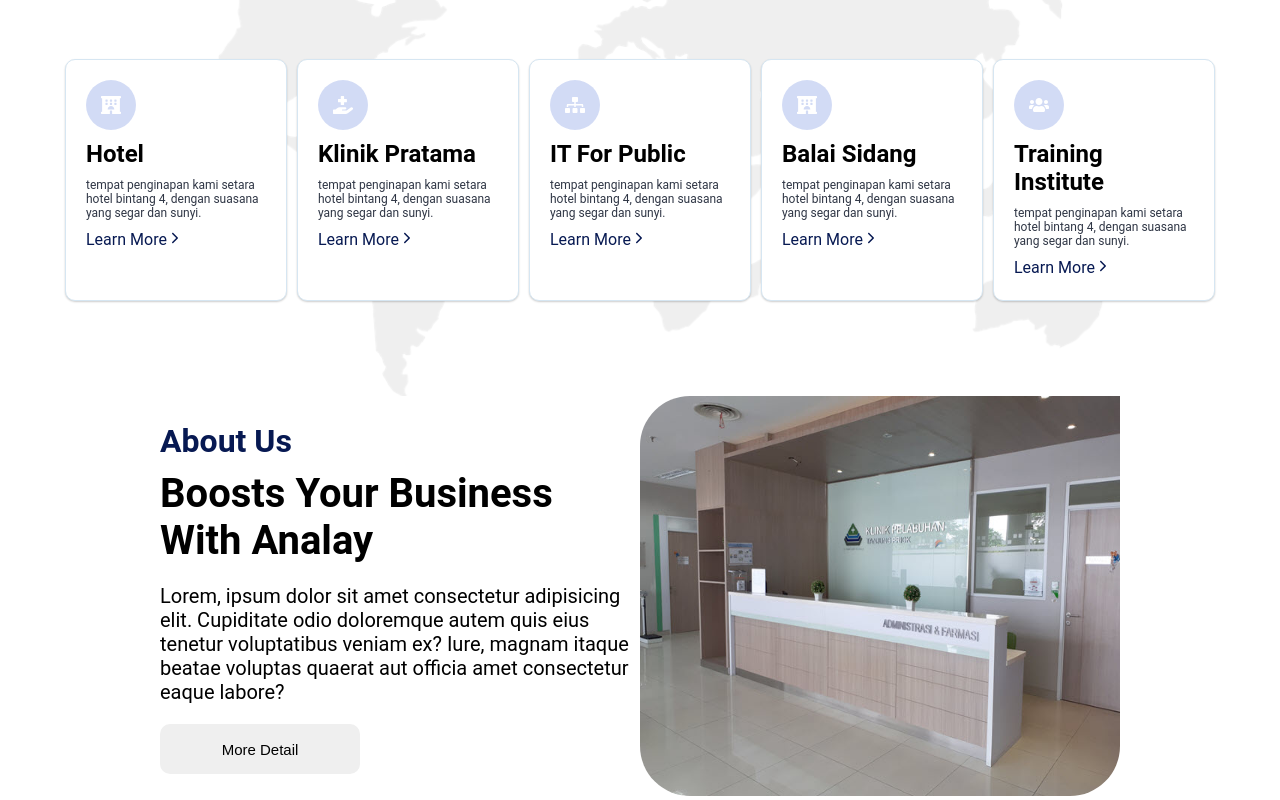
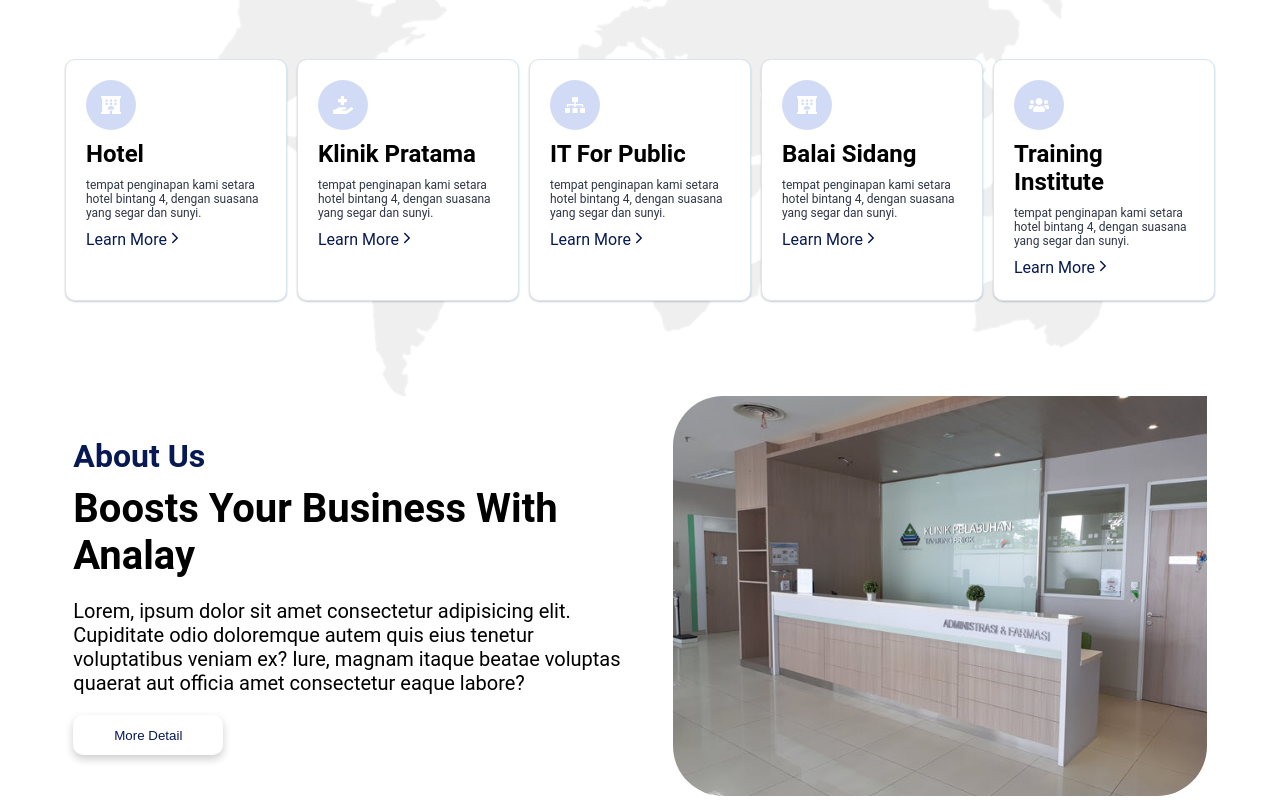
Before and after one commit to fhanif2010/PusatBisnis, a React (Vite) app: page / in a window 1280 px wide. Shown: the part 982-1782 px from the top of the page. Built offline with nearby package versions, Linux system fonts and the light colour scheme.

Commit message:
Update Home Page About Me

```diff
--- /dev/null
+++ b/src/components/Button/Button.css
@@ -0,0 +1,20 @@
+.action {
+    button {
+        width: 150px;
+        height: 40px;
+        border-radius: 10px;
+        border: none;
+        outline: none;
+        background-color: white;
+        color: var(--color1);
+        box-shadow: 0 4px 8px 0 rgba(0, 0, 0, 0.2);
+        transition: transform .2s;
+    }
+
+    button:hover {
+        cursor: pointer;
+        background-color: var(--color1);
+        color: white;
+        transform: scale(1.1);
+    }
+}
--- /dev/null
+++ b/src/components/Button/Button.jsx
@@ -0,0 +1,11 @@
+import './button.css'
+
+const Button = ({onClick, caption}) => {
+    return (
+        <div className="action">
+            <button onClick={onClick}>{caption}</button>
+        </div>
+    )
+}
+
+export default Button;
--- a/src/components/Navbar/Navbar.css
+++ b/src/components/Navbar/Navbar.css
@@ -8,6 +8,12 @@
     align-items: center;
     z-index: 100;
     font-family: "Roboto", sans-serif;
+    transition:  .4s ease-in;
+}
+
+.nav-container-bg {
+    background-color: white;
+    box-shadow: 5px 1px 10px 1px #888888;
 }
 
 .nav-content {
--- a/src/components/Navbar/Navbar.jsx
+++ b/src/components/Navbar/Navbar.jsx
@@ -1,6 +1,5 @@
 import React, { useState } from 'react'
 import './Navbar.css'
-import { LuShoppingBag } from "react-icons/lu";
 import { FiMenu } from "react-icons/fi";
 
 function Navbar() {
@@ -9,8 +8,20 @@ function Navbar() {
     setMenuActive(!menuActive)
   }
 
+  //change color navbar after scrolle down
+  const [color, setColor] = useState(false)
+  const changeColor = () => {
+    if (window.scrollY >= 150) {
+      setColor(true)
+    } else {
+      setColor(false)
+    }
+  }
+
+  window.addEventListener('scroll', changeColor)
+
   return (
-    <div className='nav-container'>
+    <div className={color ? 'nav-container nav-container-bg' : 'nav-container'}>
       <p>Company <span className=''>Corporate</span></p>
       <div className='nav-content'>
         <div className={menuActive ? "nav-fullscreentrue" : "nav-fullscreen"}>
--- a/src/pages/home/home.css
+++ b/src/pages/home/home.css
@@ -147,21 +147,22 @@
     cursor: pointer;
 }
 
-.home-container {
+.home-container{
     display: flex;
     justify-content: center;
 }
 
 .home-aboutme {
     display: flex;
-    width: 75vw;
 }
 
 .home-aboutme .detail {
-    width: 50%;
+    max-width: 600px;
     display: flex;
-    flex-direction: column;
     justify-content: center;
+    align-items: center;
+    padding: 0 50px 0 0;
+    box-sizing: border-box;
     h1 {
         color: var(--color1);
     }
@@ -173,21 +174,14 @@
         font-size: 20px;
         margin-bottom: 20px;
     }
-    button {
-        width: 200px;
-        height: 50px;
-        border-radius: 10px;
-        outline: none;
-        border: none;
-        font-size: 15px;
-    }
 }
 
 .home-aboutme .image {
-    width: 50%;
-
+    max-width: 600px;
+    display: flex;
+    justify-content: center;
     img {
-        width: 100%;
+        object-fit: cover;
         height: 400px;
         border-radius: 50px 0 50px 50px;
     }
--- a/src/pages/home/home.jsx
+++ b/src/pages/home/home.jsx
@@ -7,6 +7,7 @@ import './home.css'
 
 import * as Icons from 'react-icons/fa';
 import { IoIosArrowForward } from "react-icons/io";
+import Button from '../../components/Button/Button';
 
 function Home() {
   const Product = [
@@ -69,9 +70,7 @@ function Home() {
             <h2>Selamat Datang Di Pusat Pengembangan Bisnis dan Investasi</h2>
             <h2>Lembaga yang bertujuan untuk mendukung pertumbuhan dan pengembangan bisnis di Universitas Terbuka</h2>
             <p>menyediakan berbagai layanan dan sumber daya kepada pemilik bisnis, pengusaha, atau calon pengusaha yang ingin meningkatkan kinerja dan kesuksesan bisnis mereka. Fungsi dan layanan yang ditawarkan oleh Pusat Pengembangan Bisnis dapat bervariasi tergantung pada negara, wilayah, atau lembaga yang bersangkutan,</p>
-            <div className='action'>
-              <button>Contact Us</button>
-            </div>
+            <Button caption={'Contact Us'} />
           </div>
           <div className='shadow-cover'></div>
         </div>
@@ -119,15 +118,15 @@ function Home() {
       <div className='home-container'>
         <div className='home-aboutme'>
           <div className='detail'>
+            <div style={{}}>
               <h1>About Us</h1>
               <h3>Boosts Your Business With Analay</h3>
               <p>Lorem, ipsum dolor sit amet consectetur adipisicing elit. Cupiditate odio doloremque autem quis eius tenetur voluptatibus veniam ex? Iure, magnam itaque beatae voluptas quaerat aut officia amet consectetur eaque labore?</p>
-              <div>
-                <button>More Detail</button>
+              <Button caption={'More Detail'} />
             </div>
           </div>
           <div className='image'>
-              <img src={Klinik}/>
+            <img src={Klinik} />
           </div>
         </div>
       </div>
```
Lines whose indentation alone changed are shown as unchanged.
